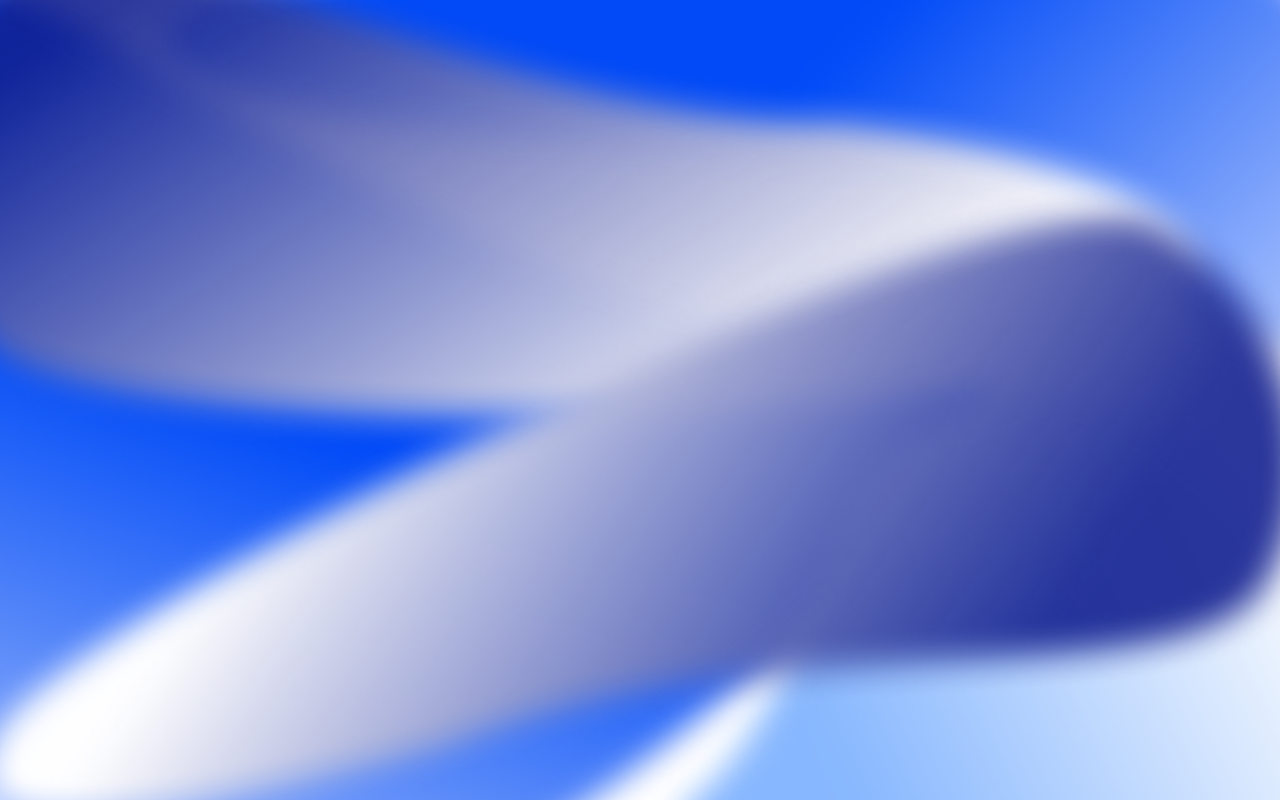
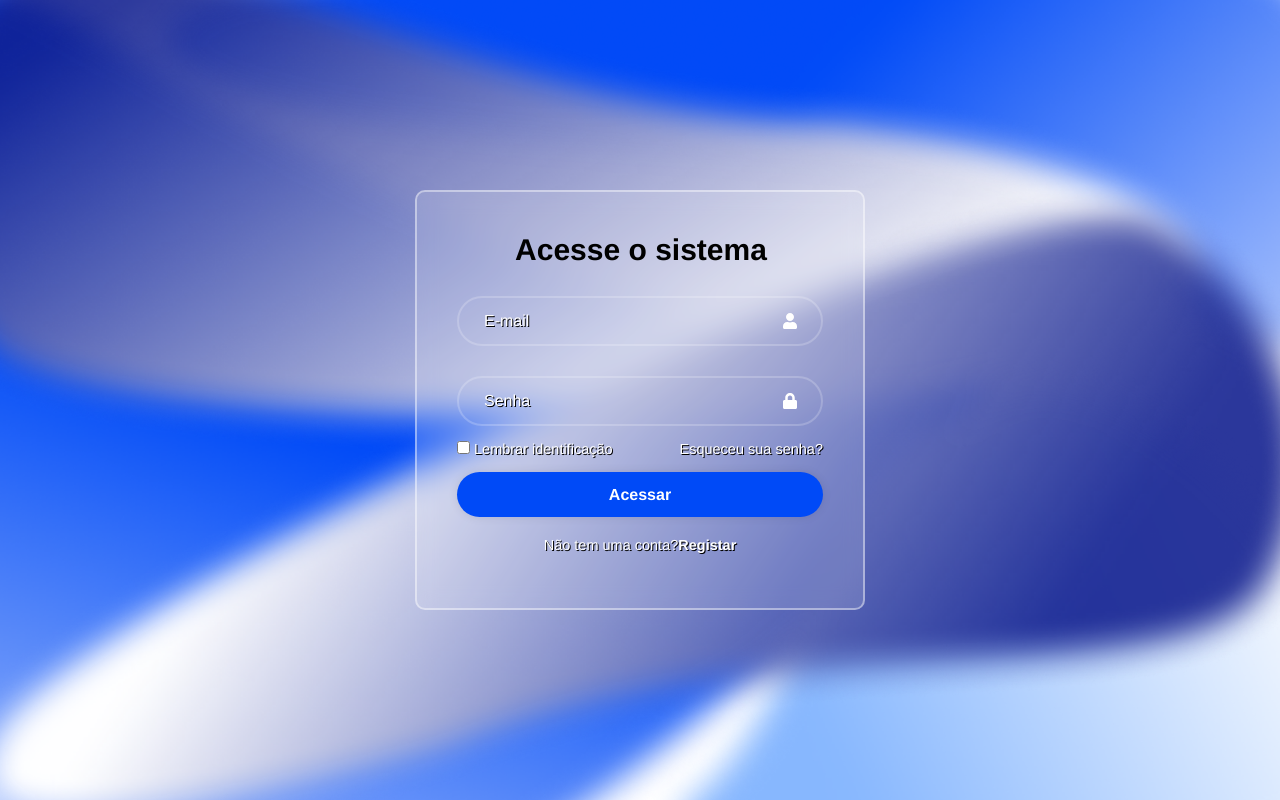
Before and after one commit to cllarinharc/pataformaEventos, a React (Vite) app: page /login in a window 1280 px wide. Before the commit this address had no page. Built offline with nearby package versions, Linux system fonts and the light colour scheme.

Commit message:
add ajustes

```diff
--- a/src/App.jsx
+++ b/src/App.jsx
@@ -1,18 +1,19 @@
 import { useState } from "react";
-import { Link, Routes, Route, useNavigate } from 'react-router-dom'
+import { Link, Routes, Route, useNavigate } from "react-router-dom";
 
-import Login from "./Components/Login/Login"
-import Home from './Components/Home/Home'
+import Login from "./Components/Login/Login";
+import Home from "./Components/Home/Home";
 
-import "./App.css"
+import "./App.css";
+import Register from "./Components/Register/Register";
 
 function App() {
   return (
-
     <div className="App">
       <Routes>
-        <Route path="/" element={<Login />} />
-        <Route path="/home" element={<Home />} />
+        <Route path="/" element={<Home />} />
+        <Route path="/login" element={<Login />} />
+        <Route path="/register" element={<Register />} />
       </Routes>
     </div>
   );
--- a/src/Components/Login/Login.jsx
+++ b/src/Components/Login/Login.jsx
@@ -1,5 +1,5 @@
 import { useState } from "react";
-import { useNavigate } from 'react-router-dom'
+import { Link, useNavigate } from "react-router-dom";
 import { FaUser, FaLock } from "react-icons/fa";
 import "./Login.css";
 
@@ -12,7 +12,7 @@ const Login = () => {
     event.preventDefault();
     console.log("Dados de Login:", { username, password });
 
-    navigate('/home');
+    navigate("/home");
   };
 
   return (
@@ -50,7 +50,10 @@ const Login = () => {
         <button type="submit">Acessar</button>
         <div className="signup-link">
           <p>
-            Não tem uma conta? <a href="#">Registar</a>{" "}
+            Não tem uma conta?
+            <Link to="/register">
+              Registar
+            </Link>
           </p>
         </div>
       </form>
```
Also changed, not shown: src/main.jsx (+3 -4 lines).
